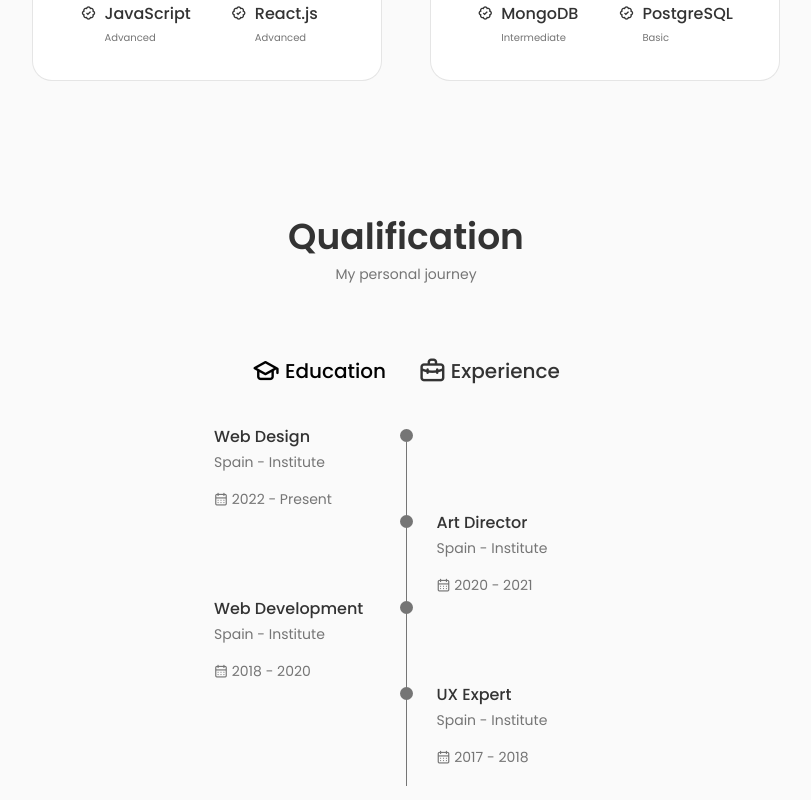
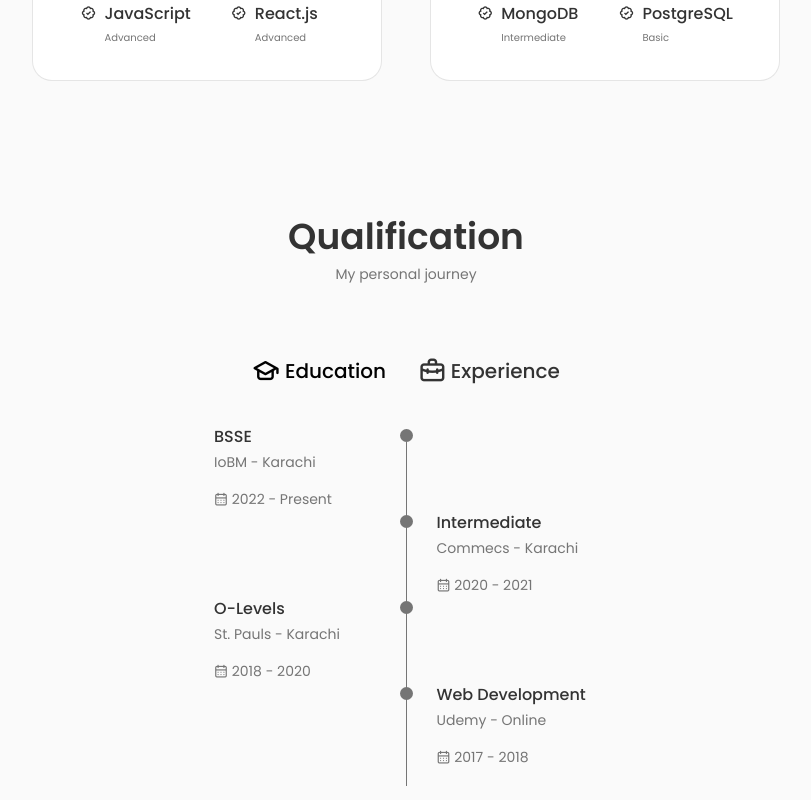
Before and after one commit to iameenalam/Portfolio, a React (Create React App) app: page / in a window 1280 px wide. Shown: the part 1723-2523 px from the top of the page, without its empty margins (234-1045 px from the left). Built offline with nearby package versions, Linux system fonts and the light colour scheme.

Commit message:
made qualification component responsive

```diff
--- a/src/components/Qualification/Qualification.css
+++ b/src/components/Qualification/Qualification.css
@@ -83,15 +83,33 @@
 /*=============== BREAKPOINTS ===============*/
 /* For large devices */
 @media screen and (max-width: 992px) {
+    .qualification__container {
+        margin-left: auto;
+        margin-right: auto;
+    }
   }
 
   /* For medium devices */
   @media screen and (max-width: 768px) {
+    .qualification__container {
+        margin-left: var(--mb-1-5);
+        margin-right: var(--mb-1-5);
+    }
   }
 
   @media screen and (max-width: 576px) {
+    .qualification__sections {
+        grid-template-columns: initial;
+    }
+
+    .qualification__button {
+        margin: 0 var(--mb-0-75);
+    }
   }
 
   /* For small devices */
   @media screen and (max-width: 350px) {
+    .qualification__data {
+        gap: 0.5rem;
+    }
   }
--- a/src/components/Qualification/Qualification.jsx
+++ b/src/components/Qualification/Qualification.jsx
@@ -23,7 +23,7 @@ const Qualification = () => {
             }
             onClick={() => toggleTab(1)}
           >
-            <i className="uil uil-graduation-cap qualification__icon"></i>{" "}
+            <i className="uil uil-graduation-cap qualification__icon"></i>
             Education
           </div>
 
@@ -35,7 +35,7 @@ const Qualification = () => {
             }
             onClick={() => toggleTab(2)}
           >
-            <i className="uil uil-briefcase-alt qualification__icon"></i>{" "}
+            <i className="uil uil-briefcase-alt qualification__icon"></i>
             Experience
           </div>
         </div>
@@ -50,9 +50,9 @@ const Qualification = () => {
           >
             <div className="qualification__data">
               <div>
-                <h3 className="qualification__title">Web Design</h3>
+                <h3 className="qualification__title">BSSE</h3>
                 <span className="qualification__subtitle">
-                  Spain - Institute
+                  IoBM - Karachi
                 </span>
                 <div className="qualification__calender">
                   <i className="uil uil-calendar-alt"></i> 2022 - Present
@@ -74,9 +74,9 @@ const Qualification = () => {
               </div>
 
               <div>
-                <h3 className="qualification__title">Art Director</h3>
+                <h3 className="qualification__title">Intermediate</h3>
                 <span className="qualification__subtitle">
-                  Spain - Institute
+                  Commecs - Karachi
                 </span>
                 <div className="qualification__calender">
                   <i className="uil uil-calendar-alt"></i> 2020 - 2021
@@ -86,9 +86,9 @@ const Qualification = () => {
 
             <div className="qualification__data">
               <div>
-                <h3 className="qualification__title">Web Development</h3>
+                <h3 className="qualification__title">O-Levels</h3>
                 <span className="qualification__subtitle">
-                  Spain - Institute
+                  St. Pauls - Karachi
                 </span>
                 <div className="qualification__calender">
                   <i className="uil uil-calendar-alt"></i> 2018 - 2020
@@ -110,9 +110,9 @@ const Qualification = () => {
               </div>
 
               <div>
-                <h3 className="qualification__title">UX Expert</h3>
+                <h3 className="qualification__title">Web Development</h3>
                 <span className="qualification__subtitle">
-                  Spain - Institute
+                  Udemy - Online
                 </span>
                 <div className="qualification__calender">
                   <i className="uil uil-calendar-alt"></i> 2017 - 2018
@@ -130,12 +130,12 @@ const Qualification = () => {
           >
             <div className="qualification__data">
               <div>
-                <h3 className="qualification__title">Product Designer</h3>
+                <h3 className="qualification__title">Web Development Apprenticeship</h3>
                 <span className="qualification__subtitle">
-                  Microsoft - Spain
+                  Udemy - Remote
                 </span>
                 <div className="qualification__calender">
-                  <i className="uil uil-calendar-alt"></i> 2022 - Present
+                  <i className="uil uil-calendar-alt"></i> Aug 2023 - Jan 2024
                 </div>
               </div>
 
@@ -154,22 +154,22 @@ const Qualification = () => {
               </div>
 
               <div>
-                <h3 className="qualification__title">UX Designer</h3>
+                <h3 className="qualification__title">Freelance</h3>
                 <span className="qualification__subtitle">
-                  Apple Inc - Spain
+                  Fiverr - Remote
                 </span>
                 <div className="qualification__calender">
-                  <i className="uil uil-calendar-alt"></i> 2020 - 2021
+                  <i className="uil uil-calendar-alt"></i> 2024 - Present
                 </div>
               </div>
             </div>
 
             <div className="qualification__data">
               <div>
-                <h3 className="qualification__title">Web Designer</h3>
-                <span className="qualification__subtitle">Figma - Spain</span>
+                <h3 className="qualification__title">Freelance</h3>
+                <span className="qualification__subtitle">Upwork - Remote</span>
                 <div className="qualification__calender">
-                  <i className="uil uil-calendar-alt"></i> 2018 - 2020
+                  <i className="uil uil-calendar-alt"></i> 2024 - Present
                 </div>
               </div>
 
```
